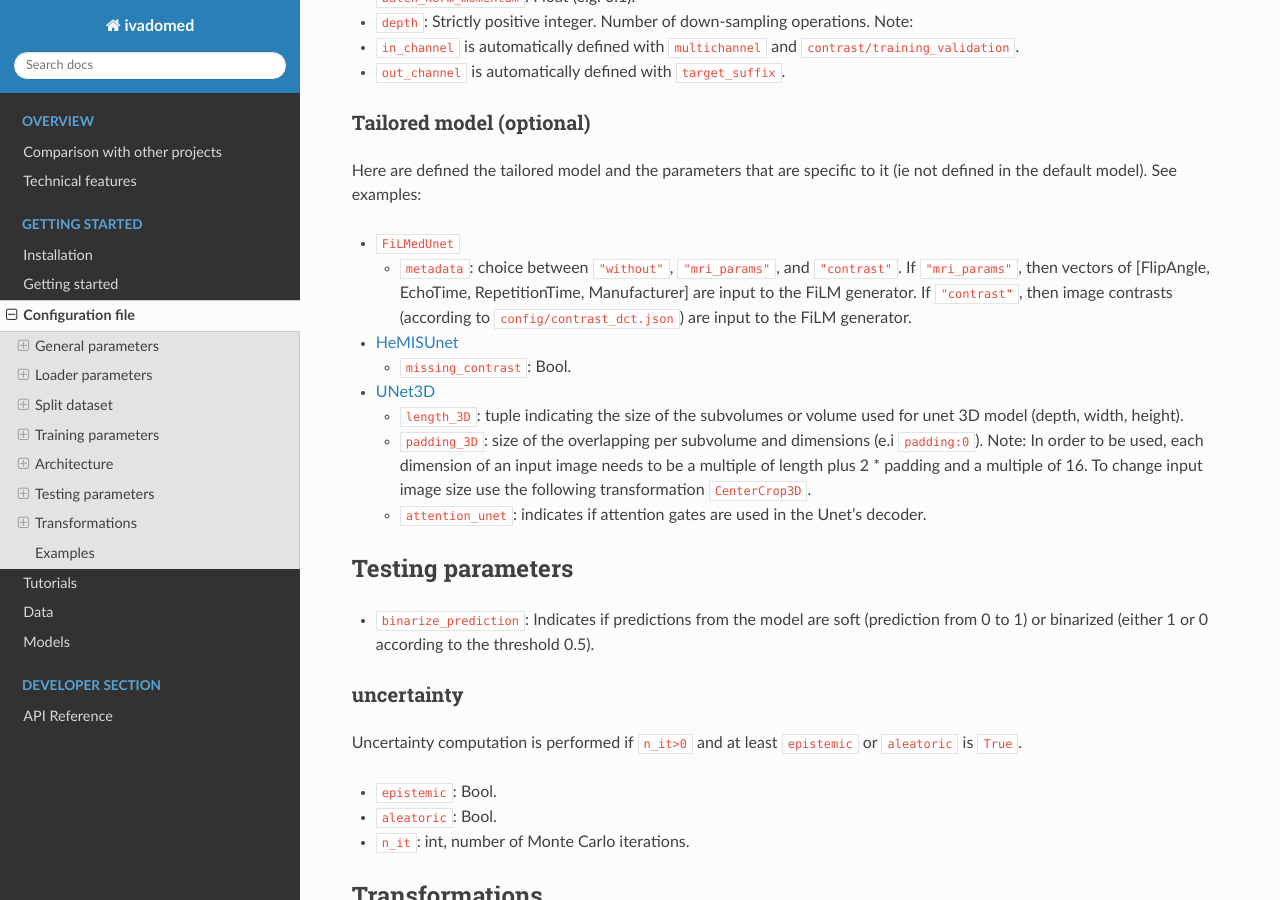
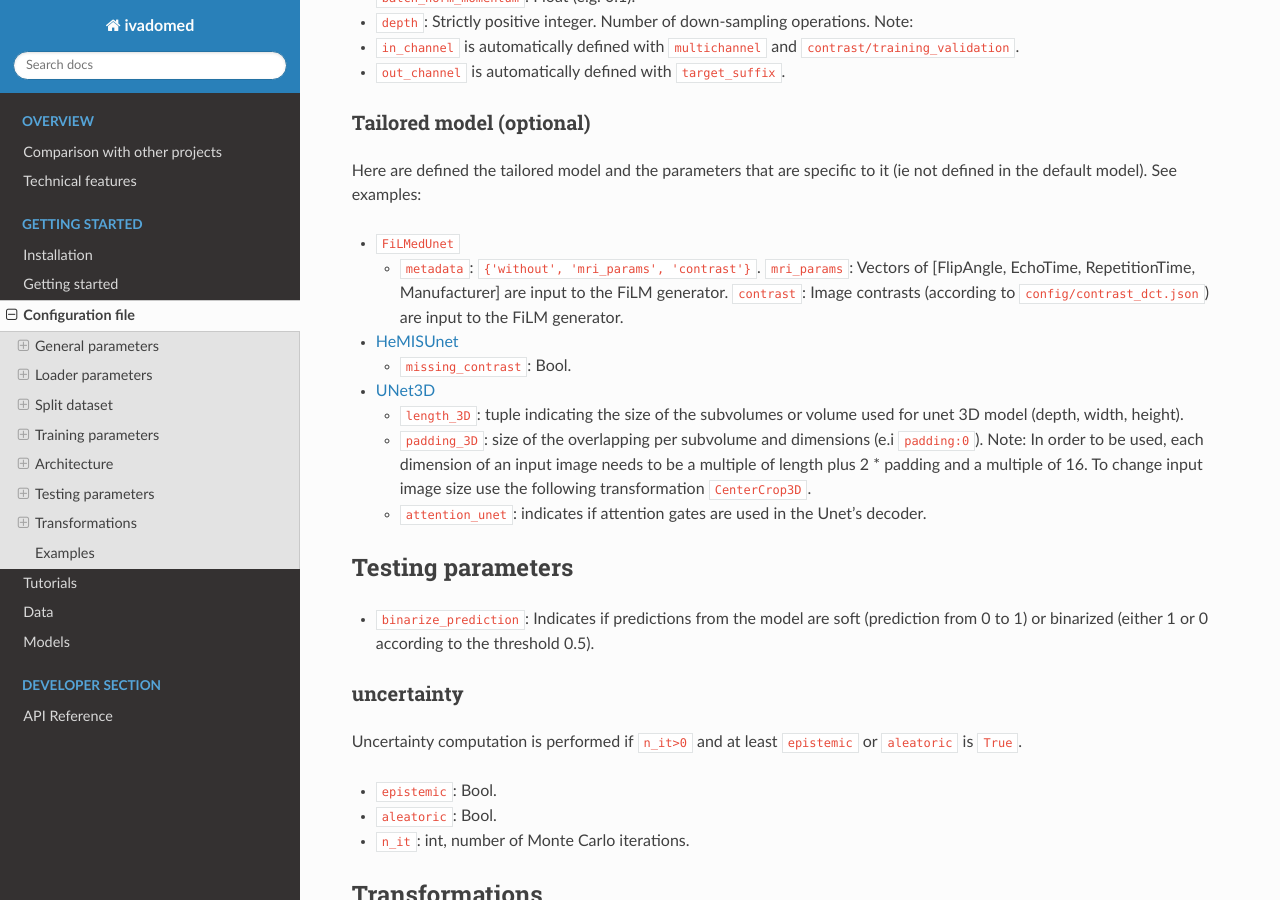
Before and after one commit to ivadomed/ivadomed, a Sphinx documentation site: the page built from docs/source/configuration_file.md, in a window 1280 px wide and 900 px high, scrolled down 4070 px. Built offline with Sphinx 7.4.7 and the Read the Docs theme 2.0.0, drawn with Linux system fonts in a browser that asks for light colours.

Commit message:
Update docs/source/configuration_file.md
Co-authored-by: Julien Cohen-Adad <jcohen@polymtl.ca>

```diff
--- a/docs/source/configuration_file.md
+++ b/docs/source/configuration_file.md
@@ -111,7 +111,7 @@ Note:
 ### Tailored model (optional)
 Here are defined the tailored model and the parameters that are specific to it (ie not defined in the default model). See examples:
 - `FiLMedUnet`
-    - `metadata`: choice between `"without"`, `"mri_params"`, and `"contrast"`. If `"mri_params"`, then vectors of [FlipAngle, EchoTime, RepetitionTime, Manufacturer] are input to the FiLM generator. If `"contrast"`, then image contrasts (according to `config/contrast_dct.json`) are input to the FiLM generator.
+    - `metadata`: `{'without', 'mri_params', 'contrast'}`. `mri_params`: Vectors of [FlipAngle, EchoTime, RepetitionTime, Manufacturer] are input to the FiLM generator. `contrast`: Image contrasts (according to `config/contrast_dct.json`) are input to the FiLM generator.
 - [HeMISUnet](../../ivadomed/config/config_spineGeHemis.json#L64)
     - `missing_contrast`: Bool.
 - [UNet3D](../../ivadomed/config/config_tumorSeg.json#L65)
```
